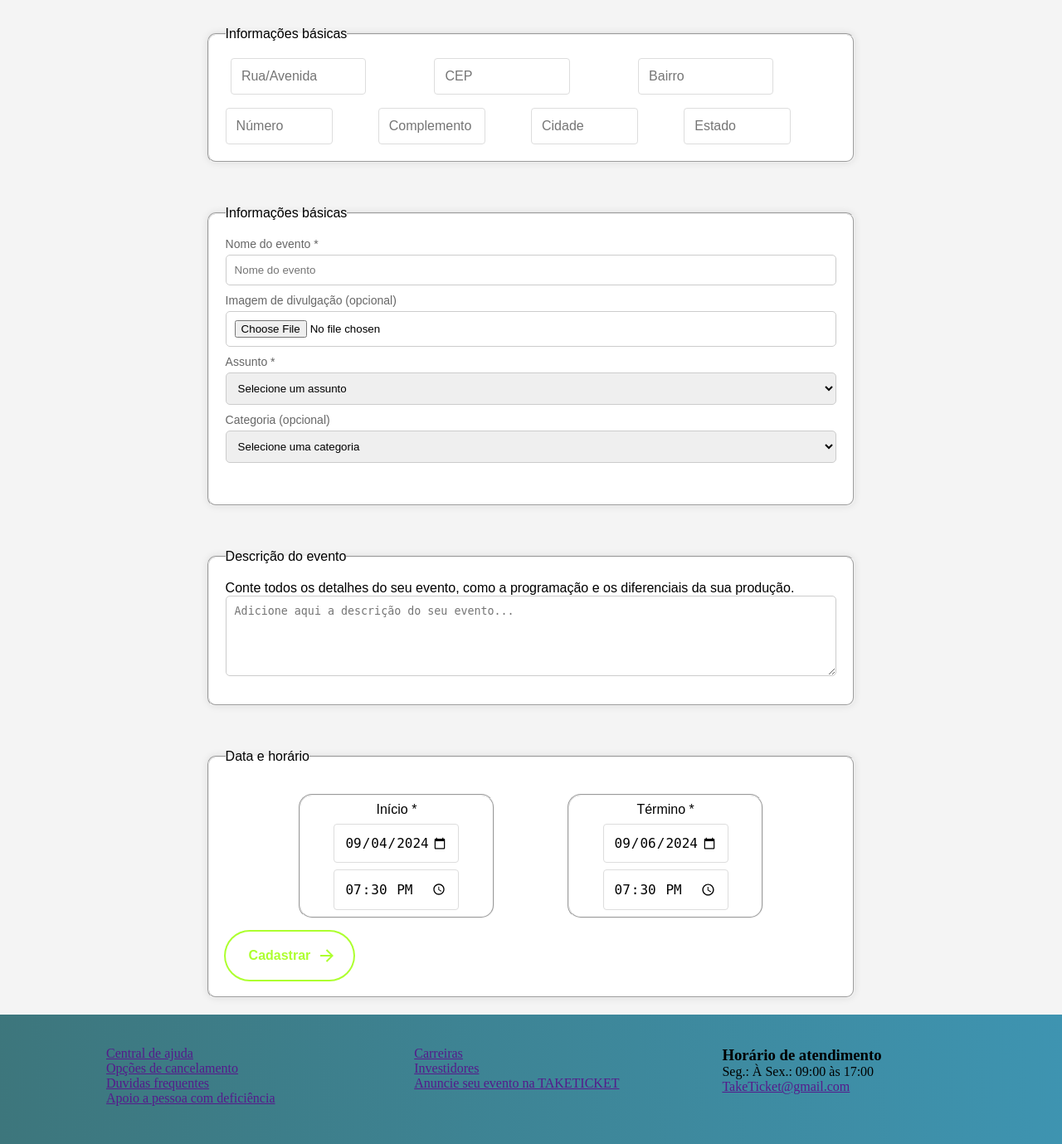
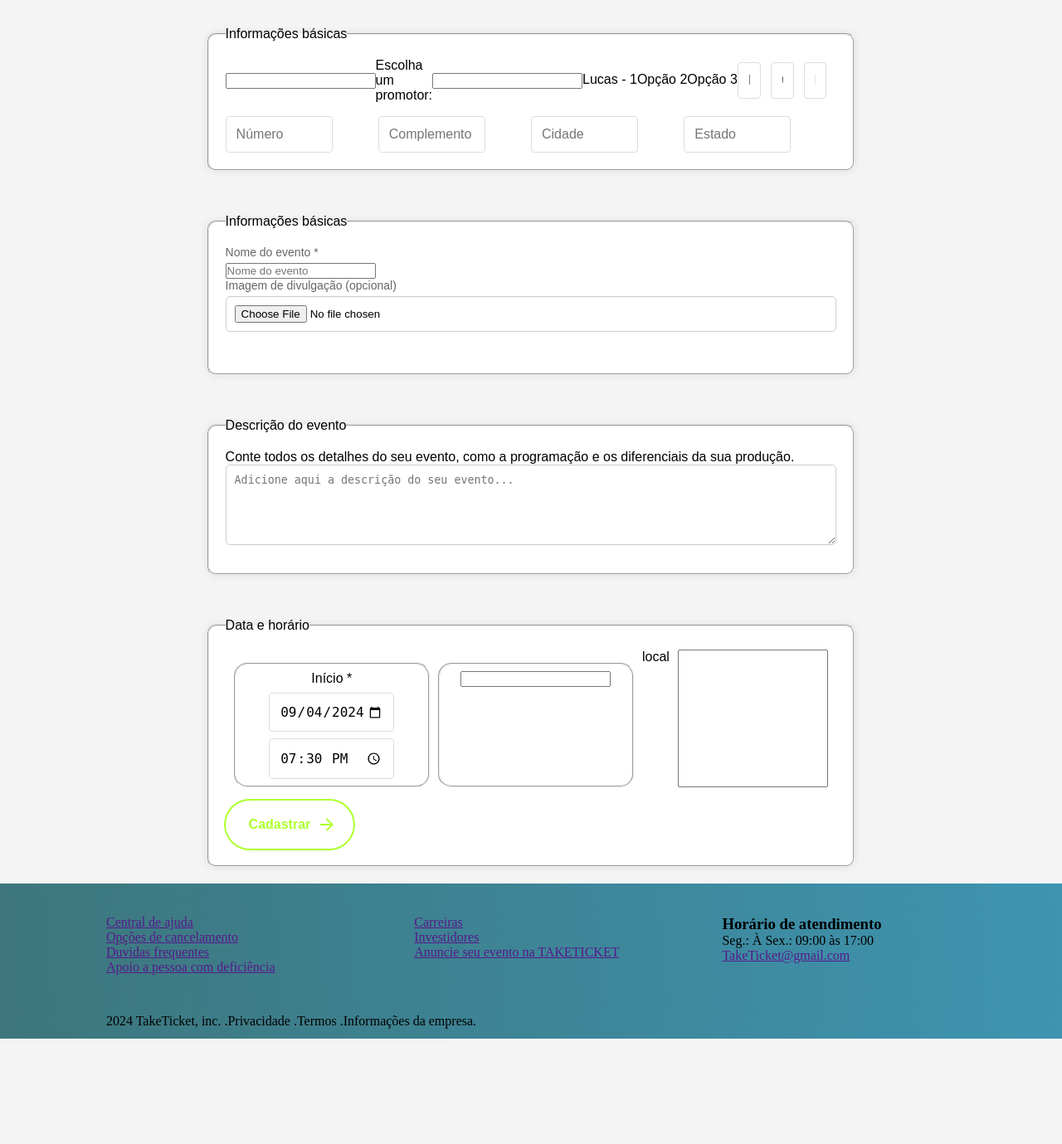
Before and after one commit to ViniciusWilber/TakeTicket, a PHP site: page /cadastroevento.php in a window 1280 px wide. Shown: the part 104-1483 px from the top of the page at 83% size. After the commit the page ends 1356 px from the top, so only its background shows below. Run offline with PHP 8.4, Linux system fonts and the light colour scheme.

Commit message:
arrumando o index

```diff
--- a/cadastroevento.php
+++ b/cadastroevento.php
@@ -13,13 +13,21 @@
     <?php include_once "header.php"; ?>
 
     <main>
+        <form action="cadastrar.php" method="POST">
         <div class="geral">
             <!-- Seção de Informações Básicas -->
             <fieldset class="container1">
                 <legend>Informações básicas</legend>
                 <section class="section1">
 
+                    <input type="text" name="id">
 
+                    <label for="escolha">Escolha um promotor:</label>
+                    <input type="text" name="promotor_id">
+        <option value="1">Lucas - 1</option>
+        <option value="2">Opção 2</option>
+        <option value="3">Opção 3</option>
+    </select>
 
                         <div class="info">
 
@@ -70,24 +78,15 @@
                 <div class="section">
 
                     <form>
-                        <label for="nome-evento">Nome do evento *</label>
-                        <input type="text" id="nome-evento" name="nome-evento" placeholder="Nome do evento" required
+                        <label for="nome">Nome do evento *</label>
+                        <input type="text" id="nome" name="nome" placeholder="Nome do evento" required
                             maxlength="100">
 
                         <label for="imagem-divulgacao">Imagem de divulgação (opcional)</label>
                         <input type="file" id="imagem-divulgacao" accept=".jpg, .jpeg, .png, .gif"
                             aria-describedby="imagem-instrucao">
 
-                        <label for="assunto">Assunto *</label>
-                        <select id="assunto" name="assunto" required>
-                            <option value="">Selecione um assunto</option>
-                            <!-- Adicione outras opções aqui -->
-                        </select>
 
-                        <label for="categoria">Categoria (opcional)</label>
-                        <select id="categoria" name="categoria">
-                            <option value="">Selecione uma categoria</option>
-                            <!-- Adicione outras opções aqui -->
                         </select>
                     </form>
 
@@ -99,7 +98,7 @@
 
             <p>Conte todos os detalhes do seu evento, como a programação e os diferenciais da sua produção.</p>
             <textarea id="descricao-evento" rows="5"
-                placeholder="Adicione aqui a descrição do seu evento..."></textarea>
+                placeholder="Adicione aqui a descrição do seu evento..." name="descricao"></textarea>
 
         </fieldset>
         <fieldset class="container">
@@ -109,20 +108,19 @@
             <fieldset class="quadrado">
 
                 <label for="data-inicio">Início *</label>
-                <input type="date" id="data-inicio" class="input-box" value="2024-09-04">
-                <input type="time" id="hora-inicio" class="input-box" value="19:30">
+                <input type="date" id="data-inicio" class="input-box" value="2024-09-04" name="horario">
+                <input type="time" id="hora-inicio" class="input-box" value="19:30" name="hora">
 
 
                 </fieldset>
                 <fieldset class="quadrado">
 
-                    <label for="data-termino">Término *</label>
-                    <input type="date" id="data-inicio" class="input-box" value="2024-09-06">
-                    <input type="time" id="hora-inicio" class="input-box" value="19:30">
-
+                <input type="text" name="descricao">
 
 
             </fieldset>
+            <label for="">local</label>
+            <input type="text" name="endereco">
         </div>
             <button class="animated-button">
                 <svg viewBox="0 0 24 24" class="arr-2" xmlns="http://www.w3.org/2000/svg">
@@ -139,7 +137,7 @@
                 </svg>
               </button>
         </fieldset>
-
+        </form>
             </div>
             <!-- Seção 5: Ingressos -->
 
--- a/conexao.php
+++ b/conexao.php
@@ -1,6 +1,6 @@
 <?PHP
     $host = "localhost";
-    $banco = "taketicket";
+    $banco = "TakeTicket";
     $user = "root";
     $senha = "";
     $conexao = new PDO("mysql:host=$host;dbname=$banco", $user, $senha);
```
Also changed, not shown: cadastrar.php (added, +57 -0 lines), cardes.php (+46 -17 lines).
